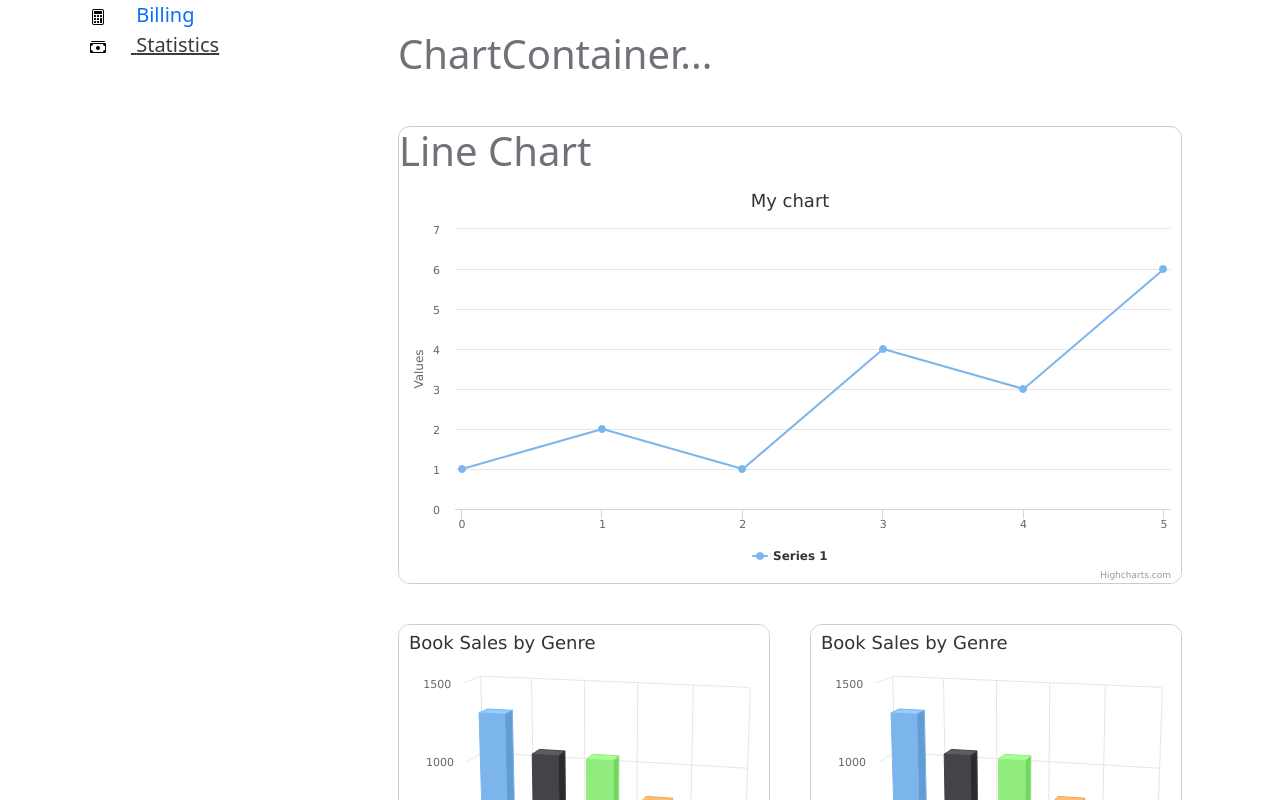
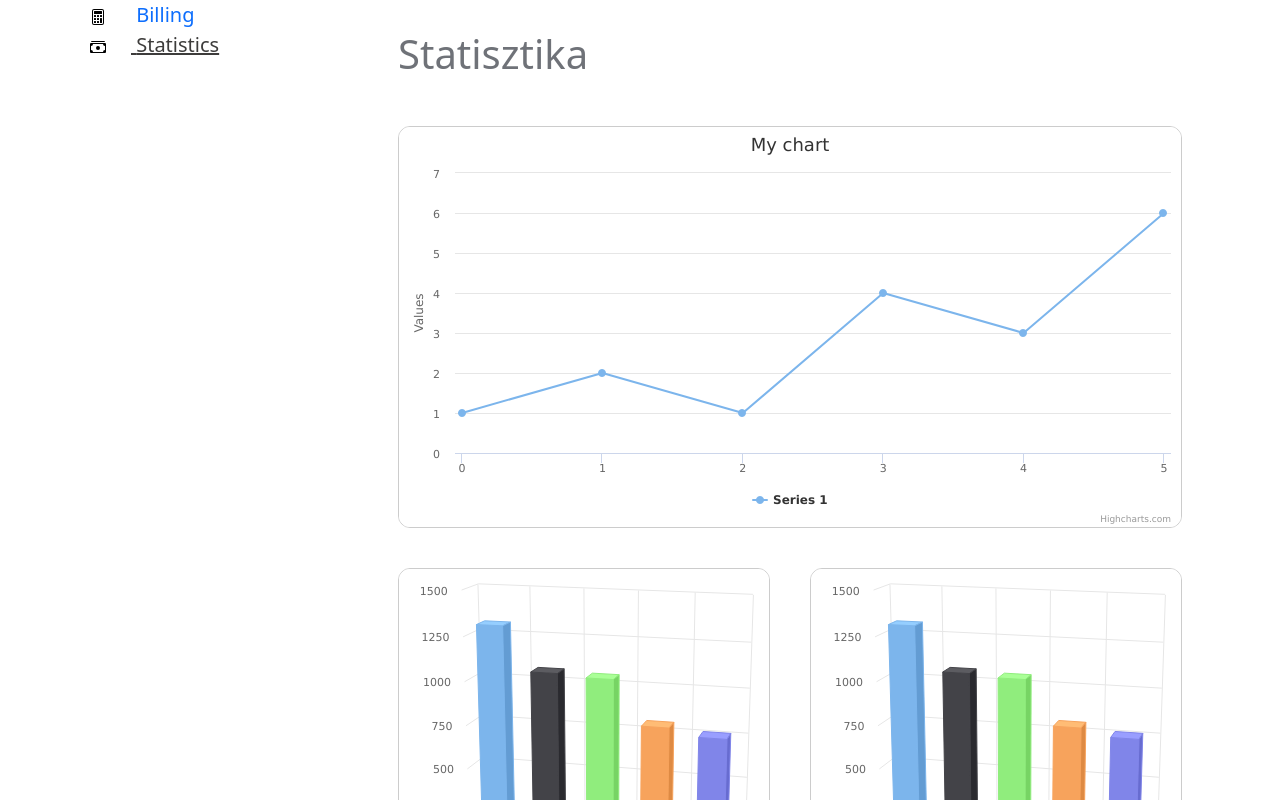
Before and after one commit to szobek/mindsReact, a React (Vite) app: page /statistics in a window 1280 px wide. Shown: the top 800 px of the page. Built offline with nearby package versions, Linux system fonts and the light colour scheme.

Commit message:
clear title

```diff
--- a/src/components/Statistics/ColumnChart/columnChart.component.tsx
+++ b/src/components/Statistics/ColumnChart/columnChart.component.tsx
@@ -26,7 +26,7 @@ const ColumnChart = () => {
             }
         },
         title: {
-            text: 'Book Sales by Genre',
+            text: '',
             align: 'left'
         },
         legend: {
--- a/src/components/Statistics/LineChart/lineChart.component.tsx
+++ b/src/components/Statistics/LineChart/lineChart.component.tsx
@@ -19,7 +19,6 @@ const LineChart = () => {
 
     return (
         <div>
-            <h1>Line Chart</h1>
             <HighchartsReact  highcharts={Highcharts} options={options} />
         </div>
     )
--- a/src/components/Statistics/chartContainer.component.tsx
+++ b/src/components/Statistics/chartContainer.component.tsx
@@ -7,7 +7,7 @@ const ChartContainer = () => {
 
     return (
         <div className='chart-container'>
-            <h1>ChartContainer...</h1>
+            <h1>Statisztika</h1>
             <div className="chart-card double">
                 <LineChart />
             </div>
```
